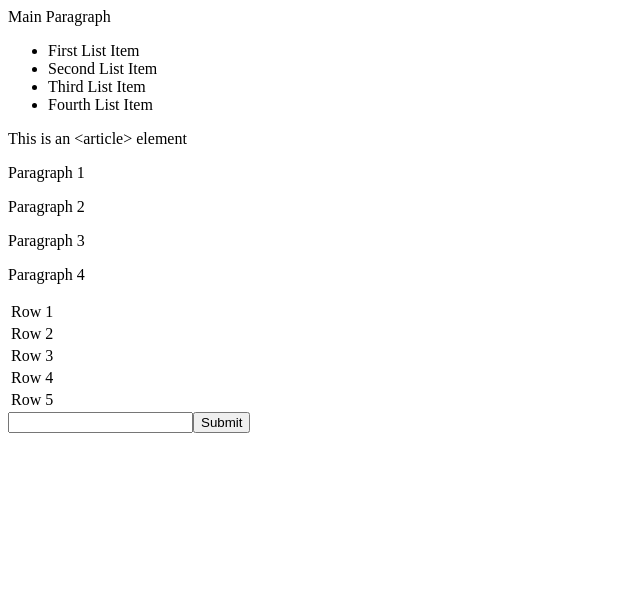
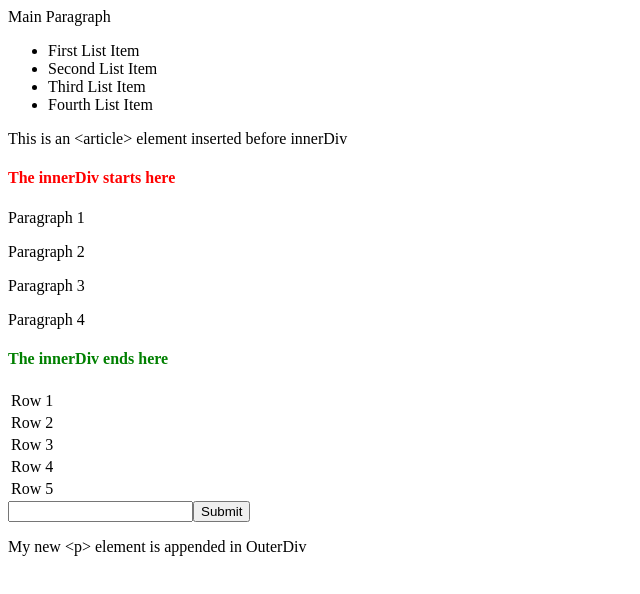
Before and after one commit to ergauravgoyal/FED_Certification, a website: page views/2_HTML5_DOMManipulation.html in a window 1280 px wide. Shown: the whole page, without its empty margins (0-640 px from the left). Drawn offline with Linux system fonts and the light colour scheme.

Commit message:
DOM Manipulation Changes

```diff
--- a/views/2_HTML5_DOMManipulation.html
+++ b/views/2_HTML5_DOMManipulation.html
@@ -8,10 +8,14 @@
         //    debugger;
             var outerDivElement=document.getElementById("outerDiv");
             debugger;
+
+            var paragraph = document.createElement("p");
+            paragraph.innerText = "My new <p> element is appended in OuterDiv";
+            outerDiv.appendChild(paragraph);
+            debugger;
             var element=outerDivElement.insertBefore(document.createElement("article"),document.getElementById("innerDiv"));
-            element.innerText="This is an <article> element";
-            // debugger;
-            //
+            element.innerText="This is an <article> element inserted before innerDiv";
+
        }
     </script>
 </head>
@@ -25,11 +29,14 @@
             <li>Third List Item</li>
             <li>Fourth List Item</li>
         </ul>
+
         <div id="innerDiv">
+            <h4 style="color:red">The innerDiv starts here</h4>
             <p class='subPara' id='P1'>Paragraph 1</p>
             <p class='subPara' id='P2'>Paragraph 2</p>
             <p class='subPara' id='P3'>Paragraph 3</p>
             <p class='subPara' id='P4'>Paragraph 4</p>
+            <h4 style="color:green">The innerDiv ends here</h4>
         </div>
         <table>
             <tr>
```
